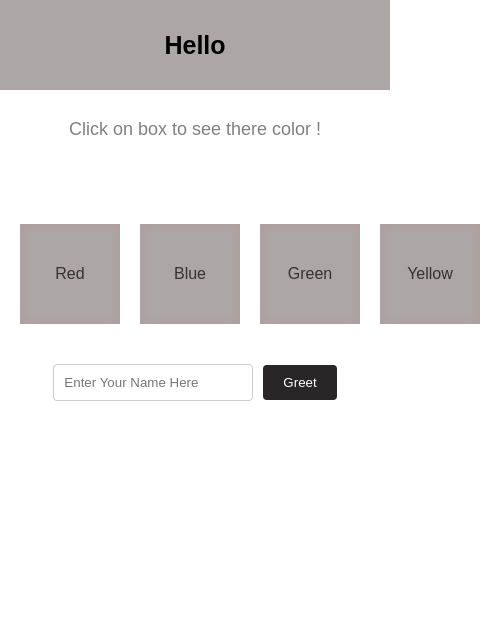
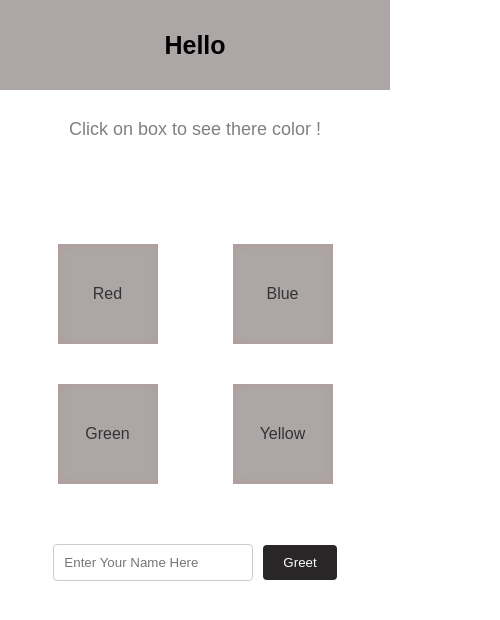
Before and after one commit to ct-ashu/Assignment-3-DOM-in-JS, a plain HTML site: page index.html in a window 390 px wide. Shown: the whole page, 500 px wide, since content can reach past the window. Drawn offline with Linux system fonts and the light colour scheme.

Commit message:
Phone view

```diff
--- a/styles.css
+++ b/styles.css
@@ -40,10 +40,11 @@ body {
 
     display: flex;
     flex-wrap: wrap;
-    justify-content: space-between;
-    align-items: center;
-    width: 500px;
+    justify-content: space-around;
+    align-items: space-around;
+    width: 100%;
     margin-top: 60px;
+
     padding: 20px;
 
 }
@@ -63,8 +64,9 @@ body {
     height: 100px;
     background-color: #ada6a6;
     display: flex;
-    justify-content: center;
+    justify-content: space-around;
     align-items: center;
+    margin: 20px;
     box-shadow: inset 0 0 10px rgba(244, 47, 47, 0.1);
 }
 
```
